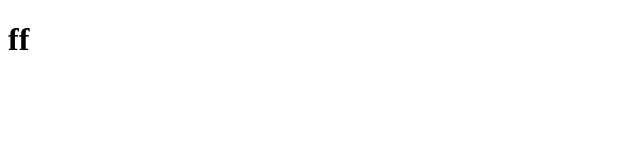
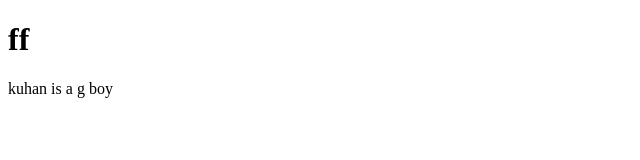
Before and after one commit to aswin23iott2006/aswx.code, a plain HTML site: page index.html in a window 1280 px wide. Shown: the whole page, without its empty margins (0-640 px from the left). Drawn offline with Linux system fonts and the light colour scheme.

Commit message:
Updated index.html

```diff
--- a/index.html
+++ b/index.html
@@ -7,5 +7,6 @@
 </head>
 <body>
     <h1>ff</h1>
+    <p>kuhan is a g boy</p>
 </body>
 </html>
```
